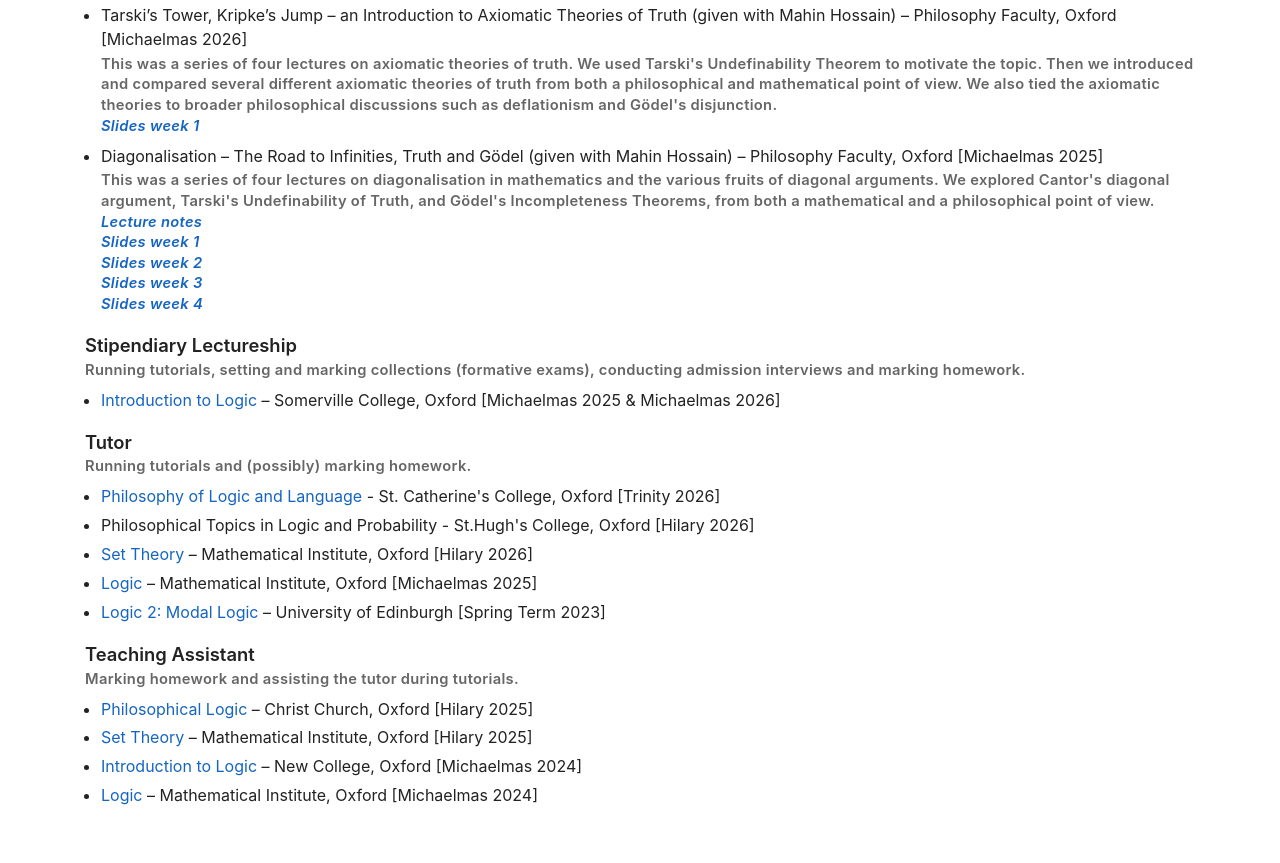
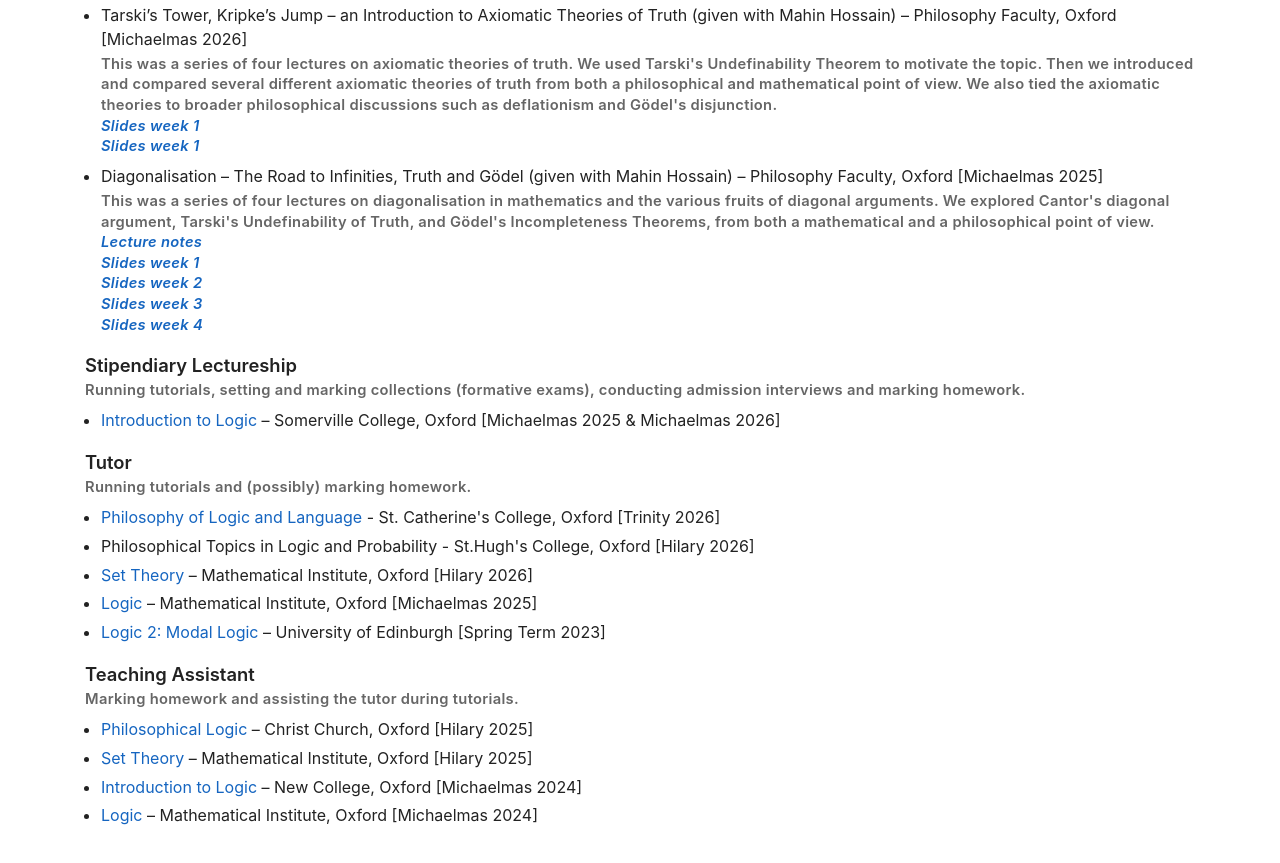
Before and after one commit to RasmusBakken/RasmusBakken.github.io, a plain HTML site: page index.html in a window 1280 px wide. Shown: the part 1127-1990 px from the top of the page. Drawn offline with Linux system fonts and the light colour scheme.

Commit message:
Added slides

```diff
--- a/index.html
+++ b/index.html
@@ -164,6 +164,7 @@ https://www.tooplate.com/view/2120-ben-resume
                         and mathematical point of view. We also tied the axiomatic theories to broader philosophical discussions such as deflationism
                         and Gödel's disjunction. <br>
                         <a href="files/Lecture_1_of_4_Truth.pdf" download="Lecture 1"><i> Slides week 1 </i></a> <br>
+                        <a href="files/Lecture_2_of_4_Truth.pdf" download="Lecture 2"><i> Slides week 1 </i></a> <br>
                       </p>
                     </li>
                     <li>
```
Also changed, not shown: 2 other files.
